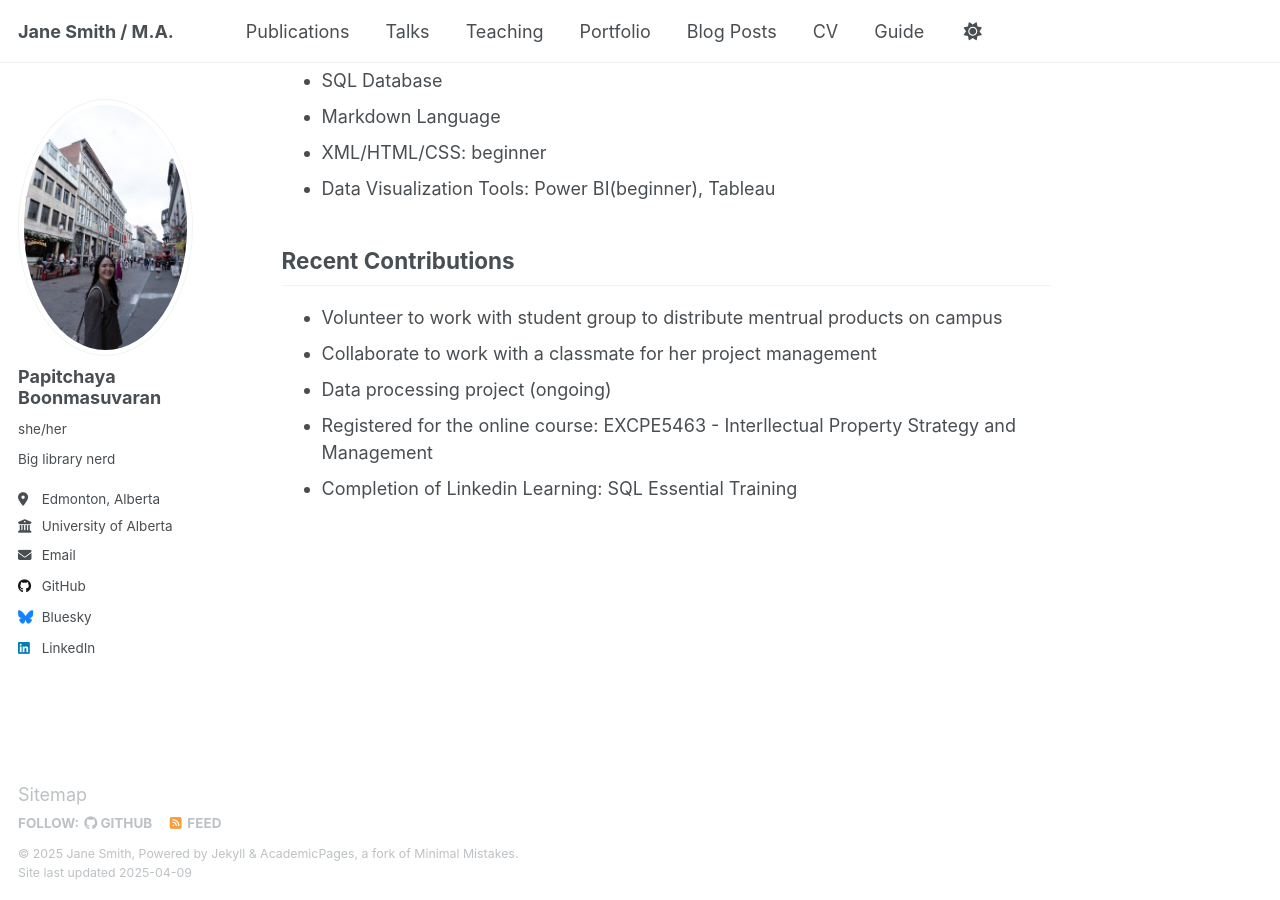
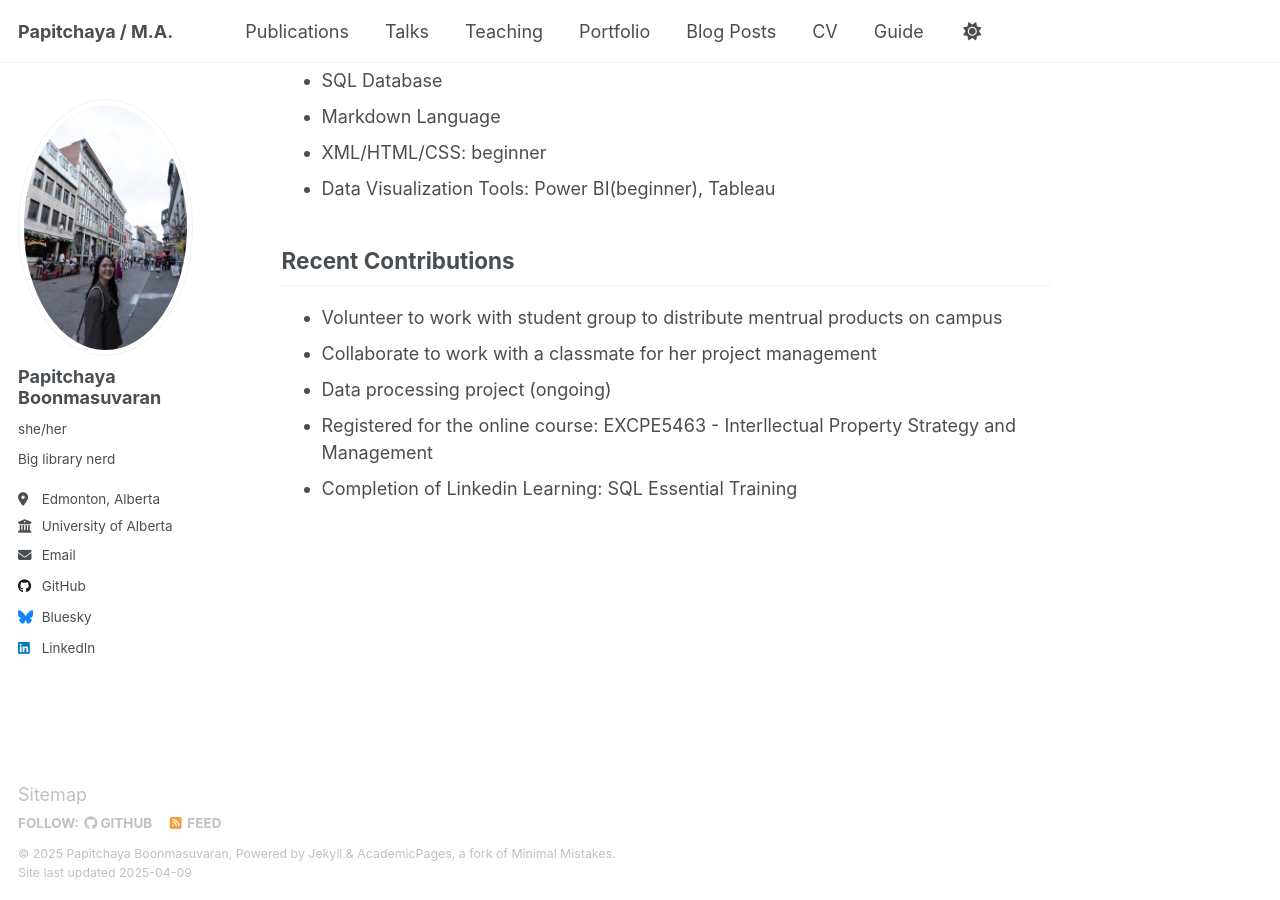
Before and after one commit to 4thpapitch/thedigitalme, a Jekyll site: the page built from _pages/about.md, in a window 1280 px wide and 900 px high, scrolled down 2135 px. Built offline with Jekyll 4.4.1, drawn with Linux system fonts in a browser that asks for light colours.

Commit message:
Update _config.yml

```diff
--- a/_config.yml
+++ b/_config.yml
@@ -9,9 +9,9 @@
 # Basic Site Settings
 locale                   : "en-US"
 site_theme               : "default"
-title                    : "Jane Smith / M.A."
+title                    : "Papitchaya / M.A."
 title_separator          : "-"
-name                     : &name "Jane Smith"
+name                     : &name "Papitchaya Boonmasuvaran"
 description              : &description "I like playing music. Welcome to my portfolio"
 url                      : https://4thpapitch.github.io # the base hostname & protocol for your site e.g. "https://[your GitHub username].github.io"
 baseurl                  : "/thedigitalme" # the subpath of your site, e.g. "/blog"
```
